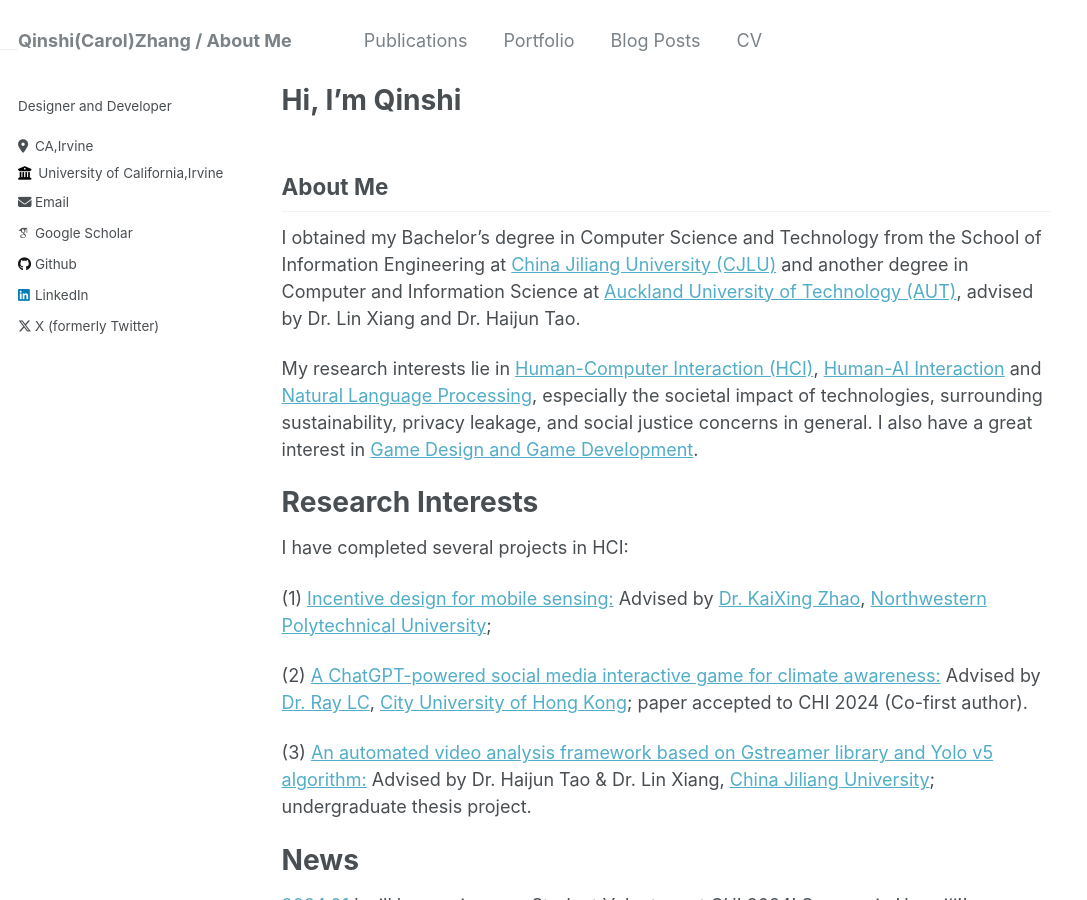
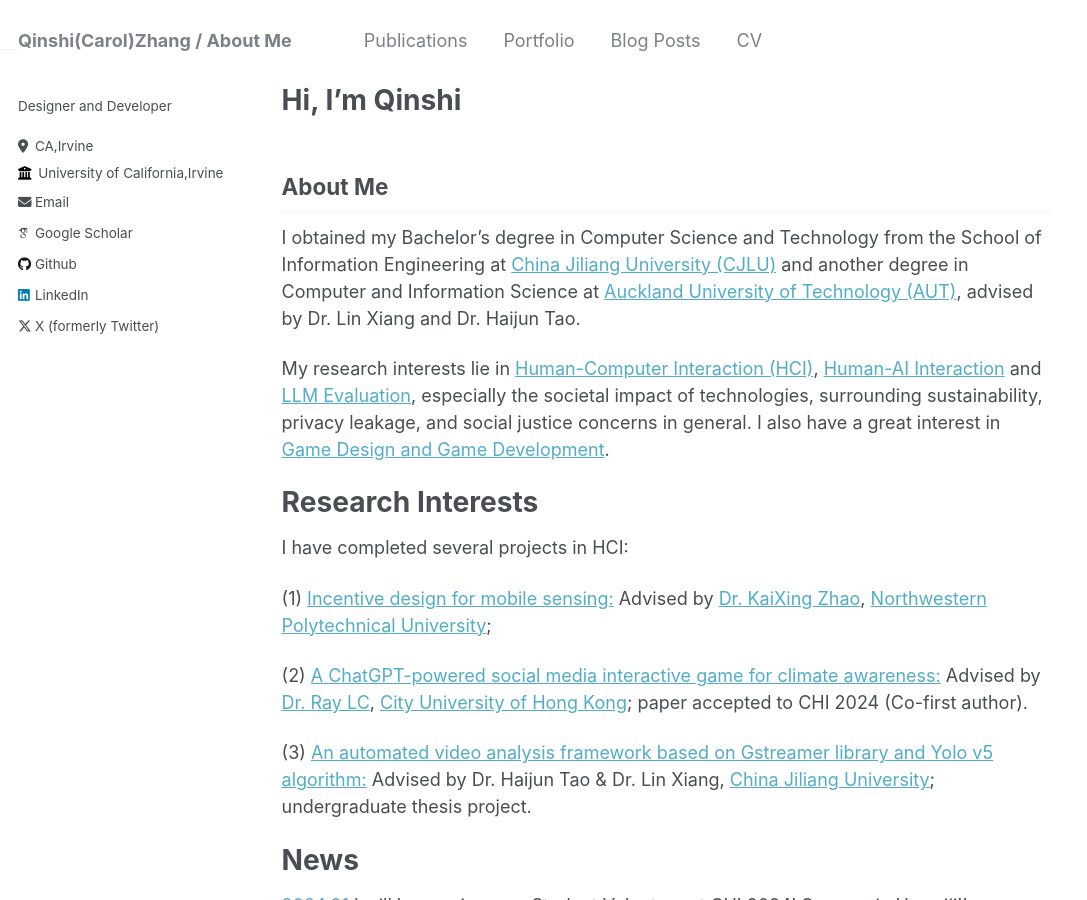
Before and after one commit to Carolzhangzz/AcademicWeb, a Jekyll site: the page built from _pages/about.md, in a window 1280 px wide and 900 px high. Shown: the whole window, without its empty margins (0-1087 px from the left). Built offline with Jekyll 4.4.1, drawn with Linux system fonts in a browser that asks for light colours; some web fonts are replaced.

Commit message:
Update about.md

```diff
--- a/_pages/about.md
+++ b/_pages/about.md
@@ -9,7 +9,7 @@ redirect_from:
 ## About Me
 I obtained my Bachelor's degree in Computer Science and Technology from the School of Information Engineering at [China Jiliang University (CJLU)](https://english.cjlu.edu.cn/) and another degree in Computer and Information Science at [Auckland University of Technology (AUT)](https://www.aut.ac.nz/), advised by Dr. Lin Xiang and Dr. Haijun Tao.
 
-My research interests lie in [Human-Computer Interaction (HCI)](#), [Human-AI Interaction](#) and [Natural Language Processing](#), especially the societal impact of technologies, surrounding sustainability, privacy leakage, and social justice concerns in general. I also have a great interest in [Game Design and Game Development](#).
+My research interests lie in [Human-Computer Interaction (HCI)](#), [Human-AI Interaction](#) and [LLM Evaluation](#), especially the societal impact of technologies, surrounding sustainability, privacy leakage, and social justice concerns in general. I also have a great interest in [Game Design and Game Development](#).
 
 
 Research Interests
```
